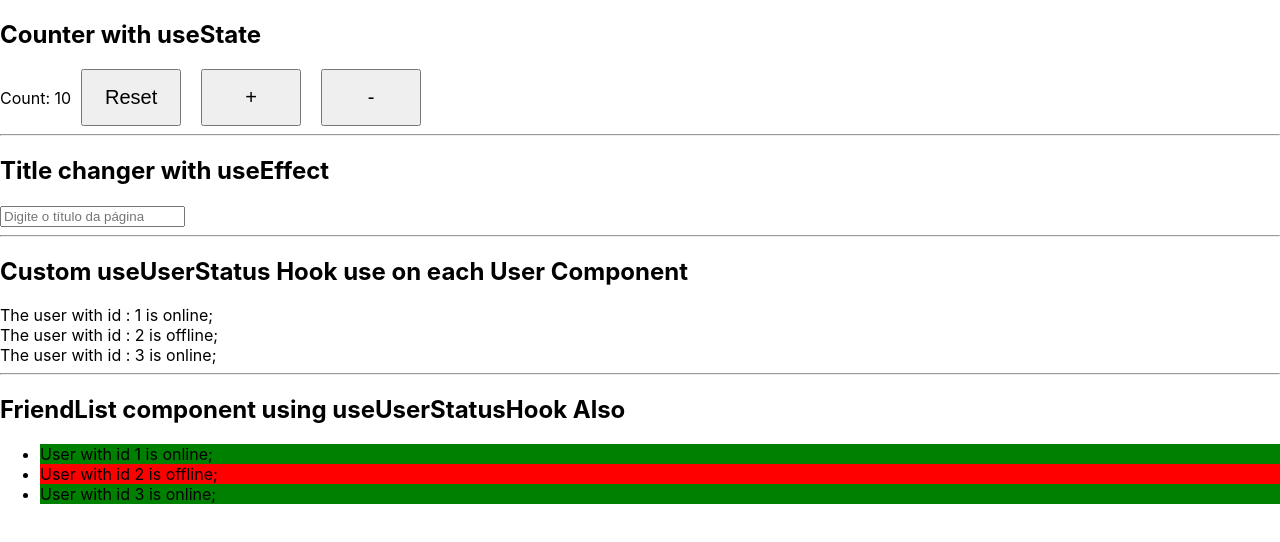
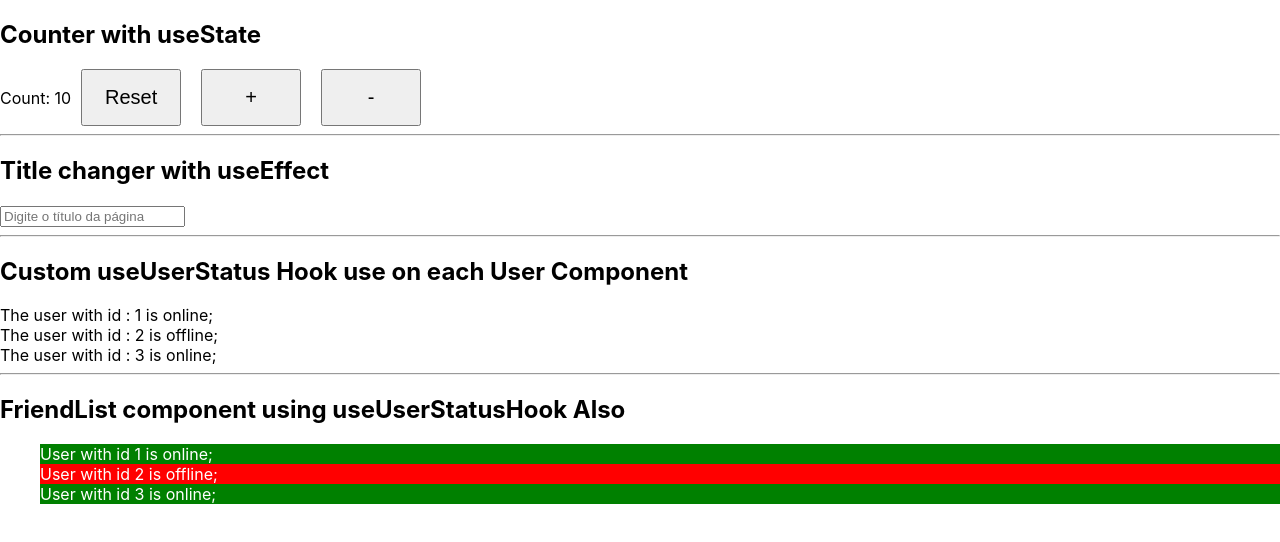
Before and after one commit to T14g/react-concepts, a React (Create React App) app: page / in a window 1280 px wide. Shown: the top 542 px of the page. Built offline with nearby package versions, Linux system fonts and the light colour scheme.

Commit message:
useContext for theming

```diff
--- a/src/App.js
+++ b/src/App.js
@@ -2,6 +2,8 @@ import TitleChanger from "./components/hooks/useEffect/titleChanger.component";
 import Counter from "./components/hooks/useState/counter.component";
 import User from "./components/user/user.component";
 import FriendList from "./components/friend-list/friend-list.component";
+import ThemeContext from "./contexts/themeContext";
+import { useContext } from "react";
 
 function App() {
   const users = [
@@ -15,7 +17,6 @@ function App() {
       'id': '3',
     }
   ];
-
 
   return (
           <div className="App">
@@ -35,9 +36,8 @@ function App() {
 
             <h2>FriendList component using useUserStatusHook Also</h2>
             <FriendList list={users} />
+        </div>
 
-
-    </div>
   );
 }
 
--- a/src/components/friend-list/friend-list.component.jsx
+++ b/src/components/friend-list/friend-list.component.jsx
@@ -1,9 +1,14 @@
+import { useContext } from "react";
+import ThemeContext from "../../contexts/themeContext";
 import FriendListItem from "../friend-list-item/friend-list-item.component";
 
 const FriendList = ({ list }) => {
 
+    const theme = useContext(ThemeContext);
+    console.log(theme);
+
     return (
-        <ul>
+        <ul style={{ background: theme.background, color: theme.color }}>
             {
                 list.length > 0 && list.map((item, index) => {
                     return (
--- /dev/null
+++ b/src/contexts/themeContext.js
@@ -0,0 +1,10 @@
+import { createContext } from "react";
+
+const theme = {
+    bacground: '#000',
+    color: '#fff',
+};
+
+const ThemeContext = createContext(theme);
+
+export default ThemeContext;
```
Lines whose indentation alone changed are shown as unchanged.
